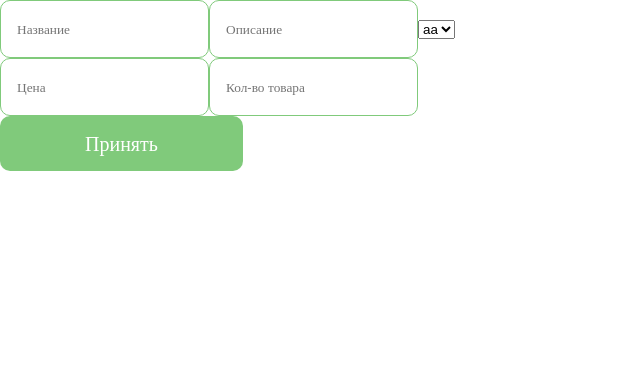
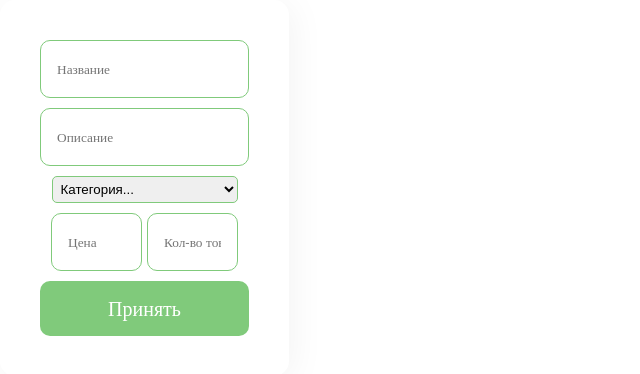
Before and after one commit to kirillkeril/papu_team_client, a React (Create React App) app: page /product in a window 1280 px wide. Shown: the top 374 px of the page, without its empty margins (0-640 px from the left). Built offline with nearby package versions, Linux system fonts and the light colour scheme.

Commit message:
сделал форму добавления продукта

```diff
--- a/src/components/ProductForm/ProductForm.js
+++ b/src/components/ProductForm/ProductForm.js
@@ -1,56 +1,109 @@
-import {Input} from "../UIKit/Input/Input";
-import {Button} from "../UIKit/Button/Button";
-import styles from './productForm.module.css'
-import {useState} from "react";
+import { Input } from "../UIKit/Input/Input";
+import { Button } from "../UIKit/Button/Button";
+import styles from "./productForm.module.css";
+import { useState } from "react";
+
 export const ProductForm = () => {
   const initial = {
-        name: '',
+    name: "",
     price: 0,
-        description: '',
-        category: '',
+    description: "",
+    category: "",
     amount: 0,
   };
   const [product, setProduct] = useState(initial);
 
+  //Валидация имени
+  function validName(name) {
+    var re = /^[A-ZА-ЯЁ]+$/i;
+    var valid = re.test(name);
+    return valid;
+  }
 
+  function validPrice(price) {
+    var re = /^\d+(?:\.\d{1,2})$/;
+    var valid = re.test(price);
+    return valid;
+  }
+  function validNumb(price) {
+    var re = /^[0-9]+$/;
+
+    var valid = re.test(price);
+    return valid;
+  }
 
   return (
-    <form>
+    <form className={styles.productMainForm}>
       <Input
-            onChange={(e) => setProduct({...product, name: e.target.value})}
-            name={'name'}
-            placeholder={'Название'}
-            id={'name'}
+        onChange={(e) => {
+          setProduct({ ...product, name: e.target.value });
+          const isValid = validName(e.target.value);
+          if (isValid) {
+            e.target.classList.remove("setRed");
+          } else {
+            e.target.classList.add("setRed");
+          }
+        }}
+        name={"name"}
+        placeholder={"Название"}
+        id={"name"}
       />
       <Input
-            onChange={(e) => setProduct({...product, name: e.target.value})}
-            name={'desc'}
-            placeholder={'Описание'}
-
-            id={'desc'}
+        style={{ marginTop: "10px" }}
+        onChange={(e) => {
+          setProduct({ ...product, name: e.target.value });
+          const isValid = e.target.value.length > 0;
+          if (isValid) {
+            e.target.classList.remove("setRed");
+          } else {
+            e.target.classList.add("setRed");
+          }
+        }}
+        name={"desc"}
+        placeholder={"Описание"}
+        id={"desc"}
       />
-        <select>
-            <option>aa</option>
-            <option>bb</option>
-            <option>cc</option>
+      <select className={styles.selectCategory}>
+        <option value={""}>Категория...</option>
+        <option value={"meet"}>Мясо</option>
+        <option value={"milk"}>Молоко</option>
+        <option value={"egg"}>Яйца</option>
       </select>
-        <div>
+      <div className={styles.divPriceAmount}>
         <Input
-                onChange={(e) => setProduct({...product, name: e.target.value})}
-                name={'price'}
-                placeholder={'Цена'}
-
-                id={'price'}
+          style={{ width: "57px" }}
+          onChange={(e) => {
+            setProduct({ ...product, name: e.target.value });
+            const isValid = validPrice(e.target.value);
+            if (isValid) {
+              e.target.classList.remove("setRed");
+            } else {
+              e.target.classList.add("setRed");
+            }
+          }}
+          name={"price"}
+          placeholder={"Цена"}
+          id={"price"}
         />
         <Input
-                onChange={(e) => setProduct({...product, name: e.target.value})}
-                name={'amount'}
-                placeholder={'Кол-во товара'}
-
-                id={'amount'}
+          style={{ width: "57px", marginLeft: "5px" }}
+          onChange={(e) => {
+            setProduct({ ...product, name: e.target.value });
+            const isValid = validNumb(e.target.value);
+            if (isValid) {
+              e.target.classList.remove("setRed");
+            } else {
+              e.target.classList.add("setRed");
+            }
+          }}
+          name={"amount"}
+          placeholder={"Кол-во товара"}
+          id={"amount"}
         />
       </div>
-        <Button>Принять</Button>
+      <Button style={{ marginTop: "10px", width: "100%", padding: "14px" }}>
+        Принять
+      </Button>
     </form>
   );
-}
+};
--- a/src/components/ProductForm/productForm.module.css
+++ b/src/components/ProductForm/productForm.module.css
@@ -1,3 +1,26 @@
-.formContainer {
+.productMainForm {
+    display: flex;
+    flex-direction: column;
+    align-items: center;
+    width: min-content;
+    height: min-content;
+    box-shadow: 4px 4px 35px rgba(0, 0, 0, 0.05);
+    border-radius: 15px;
+
+    max-width: 350px;
+    padding: 40px;
+}
+.divPriceAmount{
+
+display: flex;
 
 }
+.selectCategory{
+    margin-top: 10px;
+    margin-bottom: 10px;
+    width: 186px;
+    border-color: var(--brandColor);
+    border-radius: 5px;
+    padding: 4px;
+    outline: none;
+}
```
Also changed, not shown: src/components/LoginCard/LoginCard.js (+8 -8 lines). Lines whose indentation alone changed are shown as unchanged.
